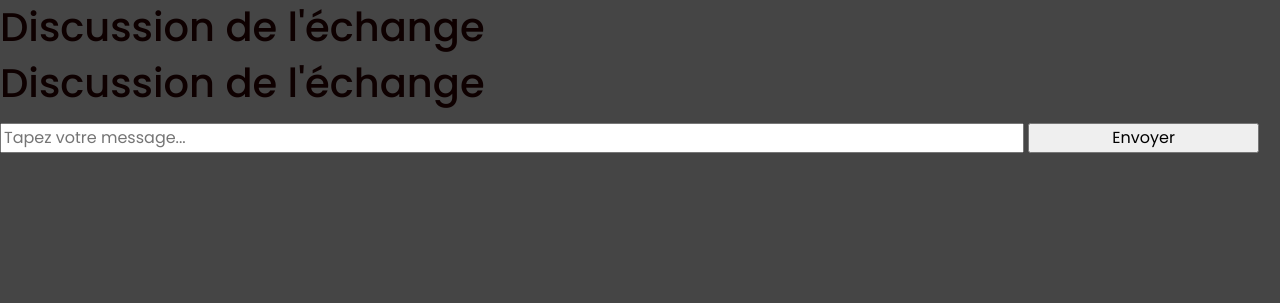
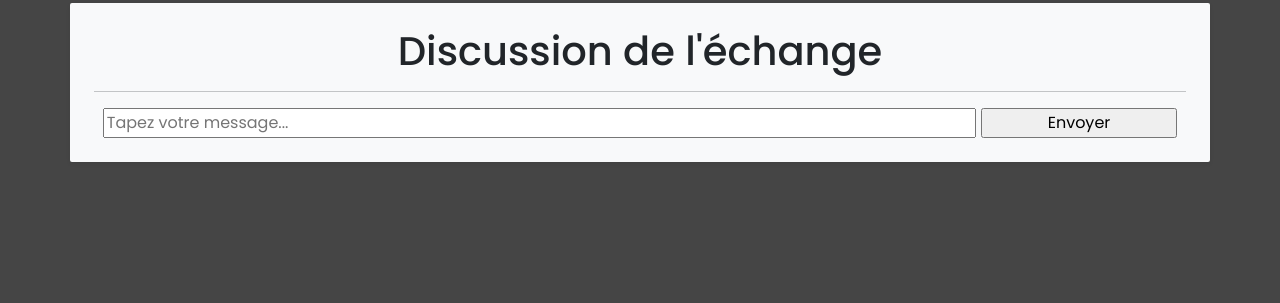
Before and after one commit to Ketmoss/MANKAI, a Rails app: template app/views/chats/show.html.erb in a window 1280 px wide. Shown: the part 119-422 px from the top of the page. Run offline with Rails 7, Linux system fonts and the light colour scheme; the template is opened without the code that fills it, so the values that code supplies are empty; style sheets or scripts are compiled from the project's sources; parts of the project's set-up code (start-up, migrations or seed data) failed here and were passed over; some libraries are stand-ins or nearby versions.

Commit message:
maj ergo

```diff
--- a/app/views/chats/show.html.erb
+++ b/app/views/chats/show.html.erb
@@ -1,6 +1,7 @@
+<div class="container  bg-light p-4 rounded shadow-sm text-dark text-center">
 <h1>Discussion de l'échange</h1>
-
-<h1>Discussion de l'échange</h1>
+<hr>
+<div>
 
 <div id="chat-messages">
   <%= render @chat.messages %>
@@ -9,3 +10,5 @@
 <div id="new_message">
   <%= render partial: "messages/form", locals: { chat: @chat, message: Message.new } %>
 </div>
+</div>
+</div>
--- a/app/views/messages/index.html.erb
+++ /dev/null
@@ -1 +0,0 @@
-<h1>Tous les messages</h1>
```
